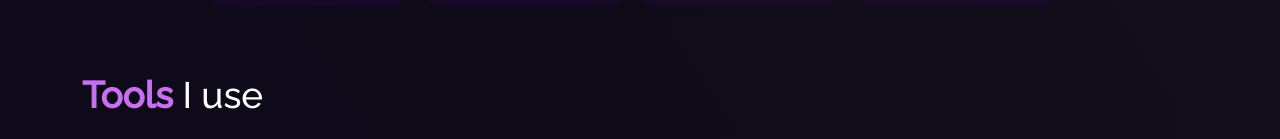
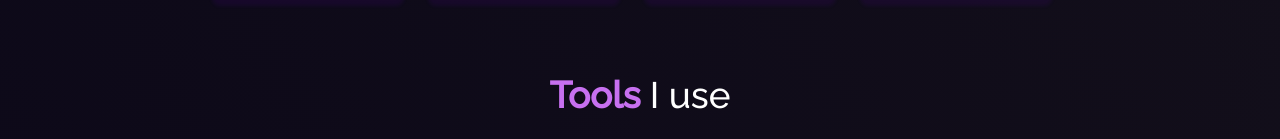
Before and after one commit to swapnilkr/CodeGraffiti, a React (Create React App) app: page /whoiam in a window 1280 px wide. Shown: the part 1469-1608 px from the top of the page. Built offline with nearby package versions, Linux system fonts and the light colour scheme.

Commit message:
UI glitch

```diff
--- a/src/components/About/Whoiam.js
+++ b/src/components/About/Whoiam.js
@@ -41,7 +41,7 @@ function Whoiam() {
 
         <Skillset />
 
-        <h1 className="project-heading">
+        <h1 className="project-heading" style={{textAlign: "center"}}>
           <strong className="purple">Tools</strong> I use
         </h1>
         <Toolset />
```
